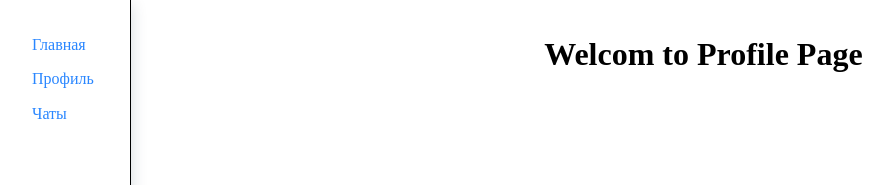
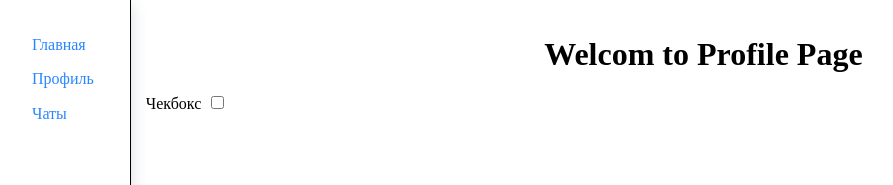
Before and after one commit to dasdias/react-gb-10-2022, a React (Create React App) app: page /profile in a window 1280 px wide. Shown: the top 185 px of the page, without its empty margins (4-897 px from the left). Built offline with nearby package versions, Linux system fonts and the light colour scheme.

Commit message:
lesson-05

```diff
--- a/package.json
+++ b/package.json
@@ -7,13 +7,16 @@
     "@emotion/styled": "^11.10.5",
     "@mui/icons-material": "^5.10.9",
     "@mui/material": "^5.10.11",
+    "@reduxjs/toolkit": "^1.9.0",
     "@testing-library/jest-dom": "^5.16.5",
     "@testing-library/react": "^13.4.0",
     "@testing-library/user-event": "^13.5.0",
     "react": "^18.2.0",
     "react-dom": "^18.2.0",
+    "react-redux": "^8.0.5",
     "react-router-dom": "^6.4.3",
     "react-scripts": "5.0.1",
+    "redux": "^4.2.0",
     "web-vitals": "^2.1.4"
   },
   "scripts": {
--- a/src/components/profilePage/profilePage.jsx
+++ b/src/components/profilePage/profilePage.jsx
@@ -1,8 +1,17 @@
+import { useDispatch, useSelector } from "react-redux"
 
 export const Profile = () => {
+  const isChecked = useSelector(state => state)
+  const dispatch = useDispatch()
+
+  console.log(isChecked)
   return (
     <div style={{ "padding": "15px" }}>
       <h1 style={{ "textAlign": "center" }}>Welcom to Profile Page</h1>
+      <label style={{ marginRight: "10px" }} htmlFor="inputChecked">Чекбокс</label>
+      <input id="inputChecked" type='checkbox' value={isChecked} onChange={() => {
+        dispatch({ type: 'SWITCH_TOGGLE', payload: { isChecked } })
+      }} />
     </div>
   );
 }
--- a/src/index.js
+++ b/src/index.js
@@ -2,10 +2,14 @@ import React from 'react';
 import ReactDOM from 'react-dom/client';
 import './index.css';
 import { App } from './App';
+import { Provider } from 'react-redux';
+import { store } from "./store";
 
 const root = ReactDOM.createRoot(document.getElementById('root'));
 root.render(
   // <React.StrictMode>
-  <App />
+  <Provider store={store}>
+    <App />
+  </Provider>
   // </React.StrictMode>
 );
--- /dev/null
+++ b/src/store/index.js
@@ -0,0 +1,12 @@
+// import { configureStore } from "@reduxjs/toolkit";
+import { createStore, combineReducers, applyMiddleware, compose } from "redux";
+import { profileReducer } from "./profile";
+
+const composeEnhancers = window.__REDUX_DEVTOOLS_EXTENSION_COMPOSE__ || compose;
+
+export const store = createStore(combineReducers({ profile: profileReducer }), composeEnhancers(applyMiddleware()));
+
+// export const store = createStore(combineReducers({ profile: profileReducer }));
+
+
+// export const store = configureStore({ reducer: profileReducer })
--- /dev/null
+++ b/src/store/profile/index.js
@@ -0,0 +1 @@
+export * from "./reducer";
--- /dev/null
+++ b/src/store/profile/reducer.js
@@ -0,0 +1,10 @@
+export const profileReducer = (state = false, action) => {
+
+  switch (action.type) {
+    case 'SWITCH_TOGGLE':
+      // console.log(action)
+      return !state
+
+    default: return state
+  }
+};
```
Also changed, not shown: src/App.js (+4 -3 lines), 1 other file (tests, documents, lock files or other folders).
